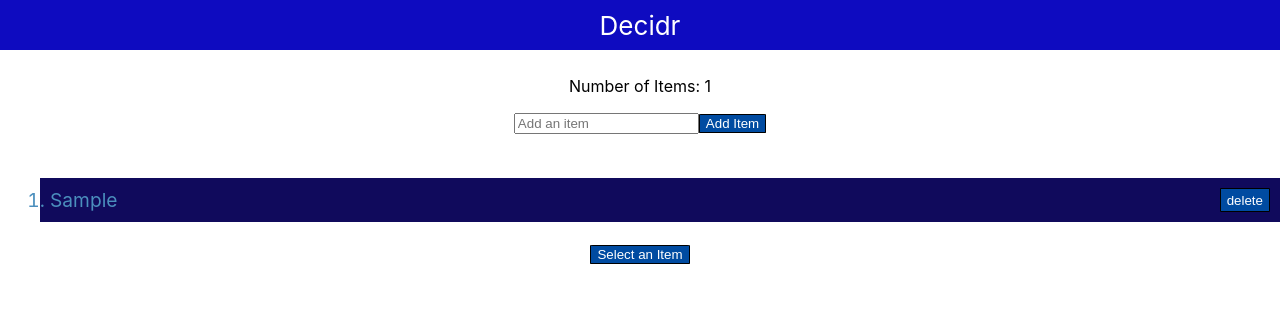
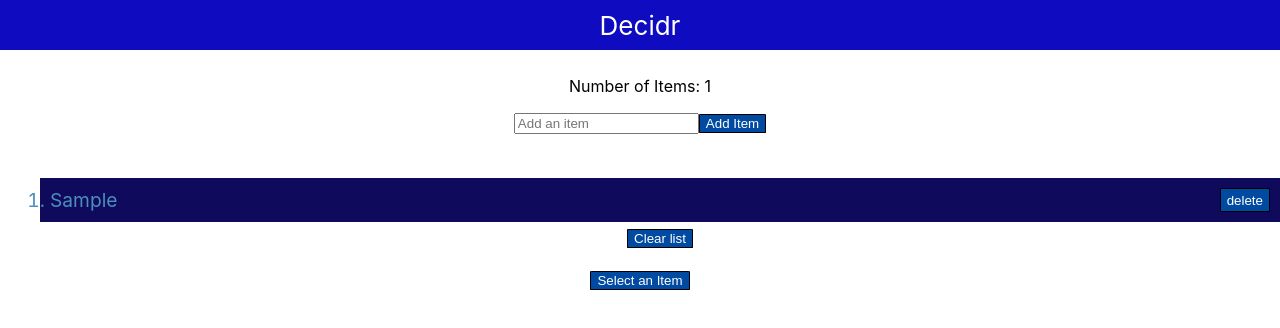
Before and after one commit to firezgi/decidr, a React (Create React App) app: page / in a window 1280 px wide. Both pictures are taken after typing "Sample" into the empty fields and a click on the button "Add Item". Shown: the top 328 px of the page. Built offline with nearby package versions, Linux system fonts and the light colour scheme.

Commit message:
feat(displaylist): add clear all items #15

```diff
--- a/src/components/DisplayList.js
+++ b/src/components/DisplayList.js
@@ -2,8 +2,8 @@ import React, { useState } from 'react'
 import "../App.css";
 function DisplayList({listContainer,setListContainer}) {
     const deleteHandler=(ind)=> setListContainer( listContainer.filter((item,i) => i!==ind ))
-
-    const displayList=listContainer.map((item,index)=>
+    const deleteAllHandler=()=> setListContainer(listContainer.filter((item) => item!==item ))
+    const displayList=listContainer.length?listContainer.map((item,index)=>
         <div className="listWrap"key={index} >
 
         <li>{item}</li>
@@ -11,10 +11,11 @@ function DisplayList({listContainer,setListContainer}) {
 
         </div>
 
-    )
+    ):""
     return (
         <ol id="display-list">
             {displayList}
+            {listContainer.length>0 &&<button onClick={()=>deleteAllHandler()}>Clear list</button>}
         </ol>
     )
 }
```
